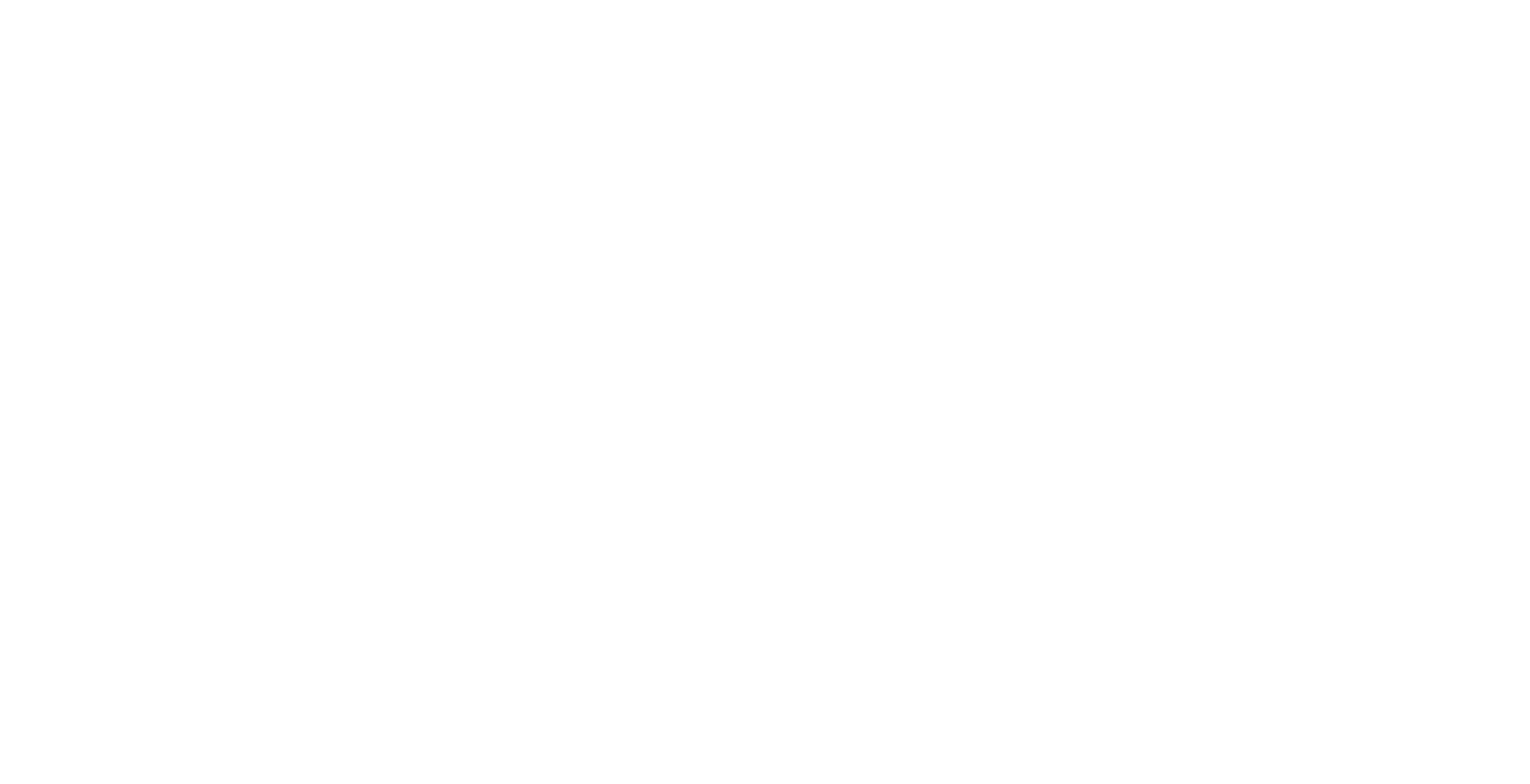
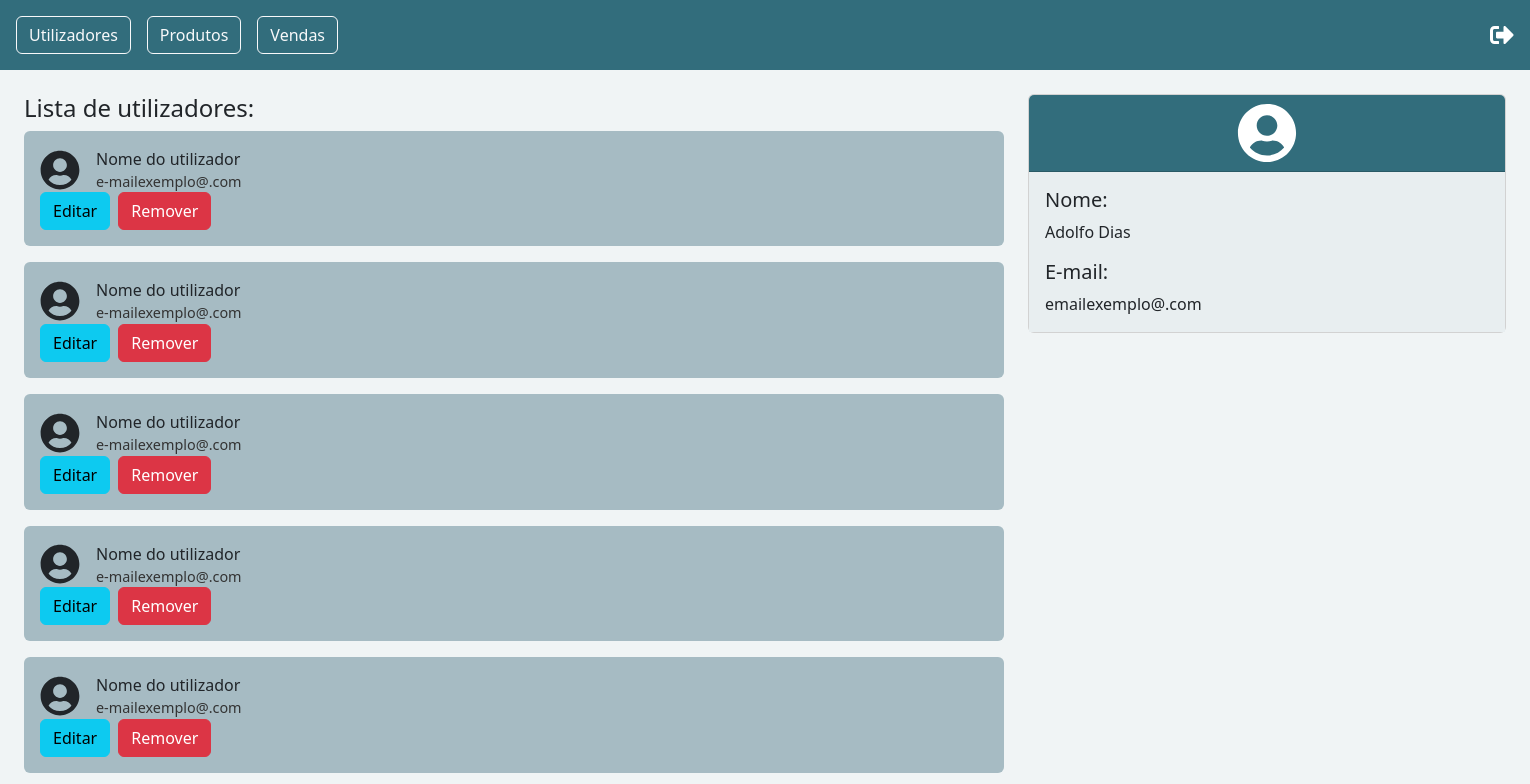
Before and after one commit to AlphaBetaGammaOmega3/AI2_2025, a React (Vite) app in the folder frontend/: page /homeAdmin in a window 1280 px wide. Before the commit this address had no page. Shown: the top 784 px of the page, 1530 px wide, since content can reach past the window. Built offline with nearby package versions, Linux system fonts and the light colour scheme.

Commit message:
ajustes nas páginas já feitas

```diff
--- a/frontend/src/App.jsx
+++ b/frontend/src/App.jsx
@@ -5,6 +5,8 @@
 import Home from './views/Cliente/Home';
 import Cart from './views/Cliente/Cart';
 import Perfil from './views/Cliente/Profile';
+import AdminDashboard from './views/Admin/HomeAdmin';
+import ProdutoEditar from './views/Admin/EditProuct';
 
 
 function App() {
@@ -17,6 +19,9 @@
         <Route path='/cart' element = {<Cart />} />
         <Route path='/profile' element = { <Perfil />} />
         {/* Podes adicionar outras rotas aqui no futuro */}
+
+        <Route path='/homeAdmin' element = { <AdminDashboard />} />
+        <Route path='/editProduct' element = { <ProdutoEditar />} />
       </Routes>
     </Router>
   );
--- a/frontend/src/components/Header.jsx
+++ b/frontend/src/components/Header.jsx
@@ -4,20 +4,18 @@
 import { FaShoppingCart, FaSignOutAlt } from "react-icons/fa";
 
 const filtros = ["Homem", "Mulher", "Calçado", "Calças", "T-shirts", "Casacos", "Hoodies", "Camisas"];
-const style = { color: { colorvar: '346E7F' } }
 
 const Header = () => {
   return (
     <header>
-      {/* Barra de pesquisa e ícones */}
-      <div className="bg-teal-700 text-white py-3 px-4 color:346E7F">
-        <div style={style} />
+      {/* Topo com pesquisa e ícones */}
+      <div style={{ backgroundColor: "#346E7F", color: "white" }} className="py-3 px-4 w-100">
         <Container fluid>
           <Row className="align-items-center">
             <Col xs={12} md={8} className="text-center mb-2 mb-md-0">
               <Form.Control type="text" placeholder="Pesquisar" />
             </Col>
-            <Col md={2} className="text-end d-flex justify-content-end gap-3" color="black">
+            <Col md={4} className="d-flex justify-content-end gap-4">
               <Link to="/cart" className="text-white fs-4">
                 <FaShoppingCart />
               </Link>
@@ -30,8 +28,8 @@
       </div>
 
       {/* Barra de filtros */}
-      <div className="bg-secondary text-white py-2">
-        <Container>
+      <div className="py-2" style={{ backgroundColor: "#6c757d", color: "white" }}>
+        <Container fluid>
           <div className="d-flex justify-content-center flex-wrap gap-3">
             {filtros.map((filtro) => (
               <Button key={filtro} variant="outline-light" size="sm">
--- /dev/null
+++ b/frontend/src/views/Admin/EditProuct.jsx
@@ -0,0 +1,99 @@
+import React from "react";
+import { Button, Form, Row, Col, Container, Image } from "react-bootstrap";
+import { Link } from "react-router-dom";
+import { FaSignOutAlt } from "react-icons/fa";
+
+const ProdutoEditar = () => {
+  return (
+    <div style={{minHeight: "100vh", backgroundColor:"#f0f4f5", minWidth:"1530px"}}>
+      {/* Header */}
+      <div
+        className="d-flex justify-content-between align-items-center p-3"
+        style={{ backgroundColor: "#326d7c", color: "white" }}
+      >
+        <div className="d-flex gap-3">
+          <Button variant="outline-light">Utilizadores</Button>
+          <Button variant="outline-light">Produtos</Button>
+          <Button variant="outline-light">Vendas</Button>
+        </div>
+        <FaSignOutAlt size={24} />
+      </div>
+
+      {/* Conteúdo principal */}
+      <Container className="my-4">
+        <h3 className="mb-4">Editar Produto:</h3>
+
+        <div className="p-4" style={{ backgroundColor: "#edf0f1", borderRadius: "8px" }}>
+          <Row>
+            {/* Imagem */}
+            <Col md={4} className="d-flex align-items-center justify-content-center mb-3 mb-md-0">
+              <div style={{ width: "100%", maxWidth: "250px" }}>
+                <Image
+                  src="https://placehold.co/300x450?text=2:3"
+                  alt="Imagem do produto"
+                  fluid
+                  rounded
+                />
+              </div>
+            </Col>
+
+            {/* Formulário */}
+            <Col md={8}>
+              <Form>
+                <Row className="mb-3">
+                  <Col md={6}>
+                    <Form.Group>
+                      <Form.Label>Nome:</Form.Label>
+                      <Form.Control type="text" placeholder="nome" />
+                    </Form.Group>
+                  </Col>
+                  <Col md={6}>
+                    <Form.Group>
+                      <Form.Label>Categoria:</Form.Label>
+                      <Form.Control type="text" placeholder="categoria" />
+                    </Form.Group>
+                  </Col>
+                </Row>
+
+                <Row className="mb-3">
+                  <Col md={6}>
+                    <Form.Group>
+                      <Form.Label>Preço:</Form.Label>
+                      <Form.Control type="text" placeholder="preço" />
+                    </Form.Group>
+                  </Col>
+                  <Col md={6}>
+                    <Form.Group>
+                      <Form.Label>Tamanho:</Form.Label>
+                      <Form.Control type="text" placeholder="tamanho" />
+                    </Form.Group>
+                  </Col>
+                </Row>
+
+                <Form.Group className="mb-4">
+                  <Form.Label>Descrição:</Form.Label>
+                  <Form.Control
+                    as="textarea"
+                    rows={3}
+                    placeholder="Autosize height based on content lines"
+                  />
+                </Form.Group>
+
+                <div className="d-flex justify-content-end">
+                  <Button variant="custom-blue" style={{ backgroundColor: "#346E7F", border: "none" }}>
+                    Salvar
+                  </Button>
+                </div>
+              </Form>
+            </Col>
+          </Row>
+        </div>
+      </Container>
+
+      {/* Footer */}
+      <footer style={{marginTop:"600px", backgroundColor: "#346E7F", height: "30px" }} />
+    </div>
+  );
+};
+
+export default ProdutoEditar;
--- /dev/null
+++ b/frontend/src/views/Admin/HomeAdmin.jsx
@@ -0,0 +1,81 @@
+import React from "react";
+import { Button, Card } from "react-bootstrap";
+import { FaUserCircle, FaSignOutAlt } from "react-icons/fa";
+
+const AdminDashboard = () => {
+  const users = Array(6).fill({
+    nome: "Nome do utilizador",
+    email: "e-mailexemplo@.com",
+  });
+
+  return (
+    <div style={{ minHeight: "100vh", backgroundColor: "#f0f4f5", minWidth:"1530px"}}>
+      {/* Header */}
+      <div
+        className="d-flex justify-content-between align-items-center p-3"
+        style={{ backgroundColor: "#326d7c", color: "white" }}
+      >
+        <div className="d-flex gap-3">
+          <Button variant="outline-light">Utilizadores</Button>
+          <Button variant="outline-light">Produtos</Button>
+          <Button variant="outline-light">Vendas</Button>
+        </div>
+        <FaSignOutAlt size={24} />
+      </div>
+
+      {/* Body */}
+      <div className="container-fluid mt-4 px-4">
+        <div className="row">
+          {/* Lista de utilizadores */}
+          <div className="col-md-8">
+            <h4>Lista de utilizadores:</h4>
+            {users.map((user, index) => (
+              <div
+                key={index}
+                className="d-unset align-items-center p-3 mb-3 rounded"
+                style={{ backgroundColor: "#a6bbc3" }}
+              >
+                <div className="d-flex align-items-center gap-3">
+                  <FaUserCircle size={40} />
+                  <div>
+                    <div>{user.nome}</div>
+                    <div style={{ fontSize: "0.9rem", color: "#333" }}>
+                      {user.email}
+                    </div>
+                  </div>
+                </div>
+                <div className="d-flex gap-2">
+                  <Button variant="info">Editar</Button>
+                  <Button variant="danger">Remover</Button>
+                </div>
+              </div>
+            ))}
+          </div>
+
+          {/* Detalhes do utilizador */}
+          <div className="col-md-4">
+            <Card className="text-center">
+              <Card.Header style={{ backgroundColor: "#326d7c" }}>
+                <FaUserCircle size={60} color="white" />
+              </Card.Header>
+              <Card.Body style={{ backgroundColor: "#e8eef0" }}>
+                <Card.Title className="text-start">Nome:</Card.Title>
+                <Card.Text className="text-start">Adolfo Dias</Card.Text>
+                <Card.Title className="text-start">E-mail:</Card.Title>
+                <Card.Text className="text-start">emailexemplo@.com</Card.Text>
+              </Card.Body>
+            </Card>
+          </div>
+        </div>
+      </div>
+
+      {/* Footer color bar */}
+      <div
+        className="mt-5"
+        style={{ height: "30px", backgroundColor: "#326d7c" }}
+      />
+    </div>
+  );
+};
+
+export default AdminDashboard;
--- a/frontend/src/views/Auth/Login.jsx
+++ b/frontend/src/views/Auth/Login.jsx
@@ -10,7 +10,7 @@
       </header>
 
       <main className="flex-grow-1 d-flex justify-content-center align-items-center">
-        <div className="bg-light p-4 rounded shadow-sm text-center" style={{ maxWidth: '400px', width: '100%' }}>
+        <div className="bg-light p-4 rounded shadow-sm text-center" style={{maxWidth: '400px', width: '100%' }}>
           <div className="mb-4">
             <img
               src="/assets/react.svg" // Substitui por outro ícone/avatar se quiseres
--- a/frontend/src/views/Cliente/Home.jsx
+++ b/frontend/src/views/Cliente/Home.jsx
@@ -24,7 +24,7 @@
   return (
     <>
       <Header />
-      <Container className="mt-4">
+      <Container style={{ minWidth: "1520px", minHeight: "100vh" }} className="mt-5">
         <h3>Lista de produtos</h3>
         <div className="d-flex  gap-4 py-3">
           {produtos.map((produto) => (
@@ -37,13 +37,17 @@
                   Ver Artigo
                 </Button>
               </Card.Body>
-              <Card.Footer>
+              <Card.Footer >
                 <small>{produto.tags.join(" / ")}</small>
               </Card.Footer>
             </Card>
           ))}
         </div>
       </Container>
+      <div
+        className="mt-5"
+        style={{ height: "30px", backgroundColor: "#326d7c" }}
+      />
     </>
   );
 };
```
